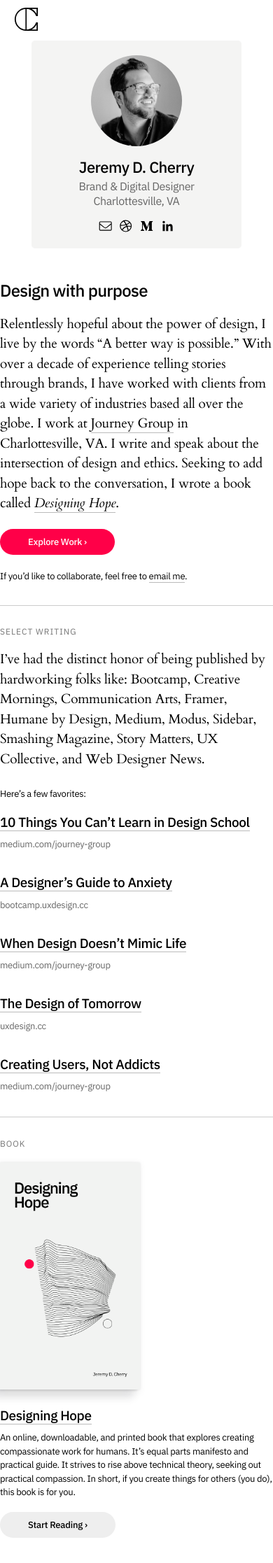
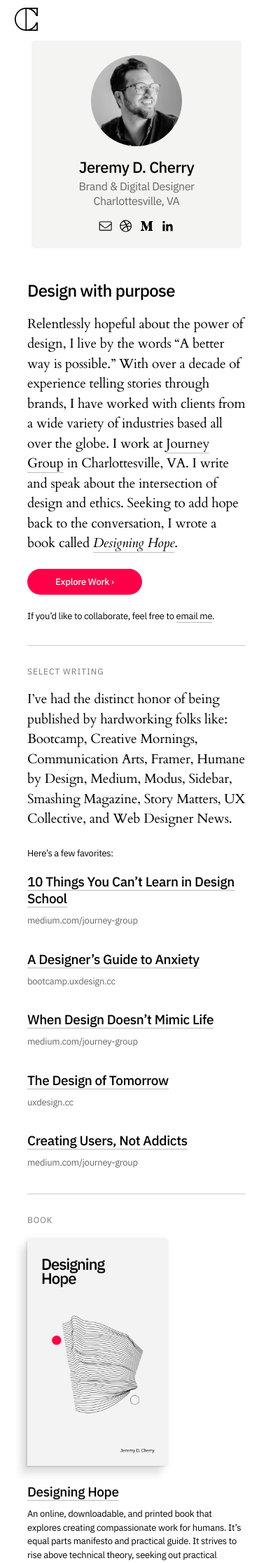
Before and after one commit to jeremydcherry/jeremydcherry.github.io, a Jekyll site: the page built from index.md, in a window 390 px wide. Shown: the top 2234 px of the page at 70% size. Built offline with Jekyll 4.4.1, drawn with Linux system fonts in a browser that asks for light colours.

Commit message:
Updated mobile padding

```diff
--- a/_sass/main.scss
+++ b/_sass/main.scss
@@ -511,7 +511,7 @@
   .column{width: 100%;}
   .column-half{width: 100%;}
   .col-main-half-1{padding: 0 10% 0 10%;}
-  .col-main-half-2{padding: 5% 0 10%;}
+  .col-main-half-2{padding: 5% 10% 0;}
   .about{text-align: left; margin: 10px 0 0 20px;}
   .nav-left{width: 25%; text-align: left; padding-left: 20px;}
   .nav-right{width: 75%; text-align: right; padding-top: 10px; padding-right: 20px;}
```
